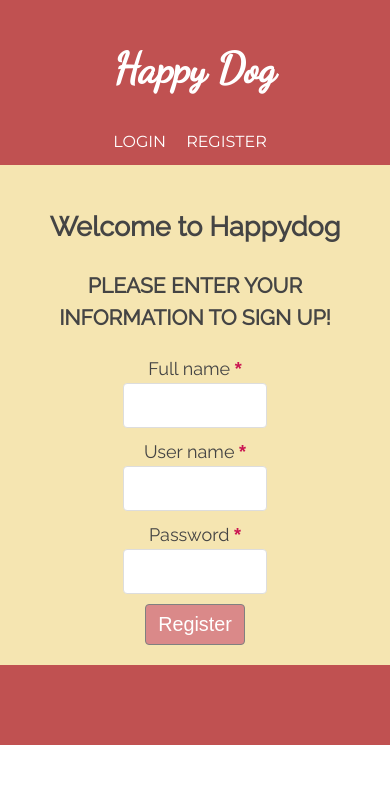
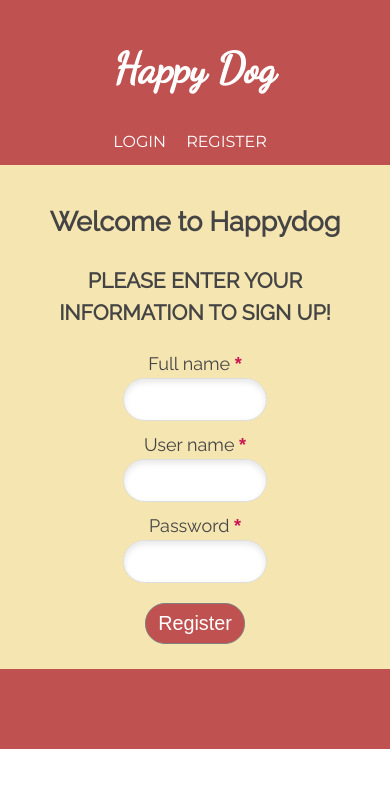
Before and after one commit to dc5will/happydog-client, a React (Create React App) app: page /register in a window 390 px wide. Shown: the top 788 px of the page. Built offline with nearby package versions, Linux system fonts and the light colour scheme; no server answers.

Commit message:
added more styling and slightly improving responsiveness

```diff
--- a/src/components/LandingPage/LandingPage.css
+++ b/src/components/LandingPage/LandingPage.css
@@ -21,7 +21,7 @@ body {
 
 section {
     min-height: 200px;
-    padding: 20px 15px;
+    padding: 15px;
     background-color: rgb(224, 194, 129);
 }
 
@@ -39,7 +39,7 @@ p+p {
 }
 
 button {
-    background-color: rgb(218, 137, 137);
+    background-color: rgb(192, 81, 81);
     border: none;
     color: white;
     padding: 15px 32px;
--- a/src/components/NoteDetail/NoteDetail.css
+++ b/src/components/NoteDetail/NoteDetail.css
@@ -20,13 +20,28 @@
 
 .commentsInput {
     margin-top: 15px;
-    margin-bottom: 10px;
+    margin-bottom: 15px;
     margin-left: 10px;
+    border: 1px solid #c4c4c4;
+    line-height: 1.2;
+    border-radius: 20px;
+    background-color: #fff;
+    padding: 3px 5px;
+    font-size: 16px;
+    box-shadow: inset 0 3px 6px rgba(0,0,0,0.1);
+    width: 190px;
 }
 
-.dueDate {
+.taskHeader {
+    font-size: 50px;
+}
+
+.dueDate, #commentContent {
     margin-bottom: 15px;
     margin-left: 10px;
+    font-size: 18px;
+    line-height: 1.5;
+    font-weight: bold;
 }
 
 .taskList {
@@ -57,3 +72,24 @@
     font-weight: bold;
     margin: 10px;
 }
+
+[type="date"] {
+    background:#fff url(https://cdn1.iconfinder.com/data/icons/cc_mono_icon_set/blacks/16x16/calendar_2.png)  97% 50% no-repeat;
+  }
+  [type="date"]::-webkit-inner-spin-button {
+    display: none;
+  }
+  [type="date"]::-webkit-calendar-picker-indicator {
+    opacity: 0;
+  }
+
+  #dueDate {
+    border: 1px solid #c4c4c4;
+    line-height: 1.5;
+    border-radius: 20px;
+    background-color: #fff;
+    padding: 3px 5px;
+    font-size: 16px;
+    box-shadow: inset 0 3px 6px rgba(0,0,0,0.1);
+    width: 190px;
+  }
--- a/src/components/NoteDetail/NoteDetail.js
+++ b/src/components/NoteDetail/NoteDetail.js
@@ -87,7 +87,7 @@ class NoteDetail extends Component {
       <React.Fragment>
         <Header />
         <Section>
-          <h1>Tasks</h1>
+          <h1 className="taskHeader">Tasks</h1>
         </Section>
         <Section>
           <ul>{comments}</ul>
@@ -97,9 +97,9 @@ class NoteDetail extends Component {
             <br />
             Select Due Date:
             <input
+              type="date"
               className="dueDate"
               name="dueDate"
-              type="date"
               id="dueDate"
             />{" "}
             <br />
--- a/src/components/Utils/Utils.css
+++ b/src/components/Utils/Utils.css
@@ -2,14 +2,15 @@
 .Textarea {
     border: 1px solid #ddd;
     display: block;
-    font-size: 1.1em;
+    font-size: 1em;
     margin-bottom: 10px;
     margin-left: auto;
     margin-right: auto;
     padding: 10px;
     text-align: center;
     width: 40%;
-    border-radius: 4px;
+    border-radius: 50px;
+    box-shadow: inset 0 3px 6px rgba(0,0,0,0.1);
 }
 
 .Input::placeholder,
@@ -19,10 +20,11 @@
 
 .Button {
     border: 1px solid grey;
-    background-color: rgb(218, 137, 137);
+    background-color: rgb(192, 81, 81);
     font-size: 1.1em;
-    border-radius: 4px;
+    border-radius: 20px;
     padding: 8px 12px;
+    margin: 10px;
 }
 
 
```
